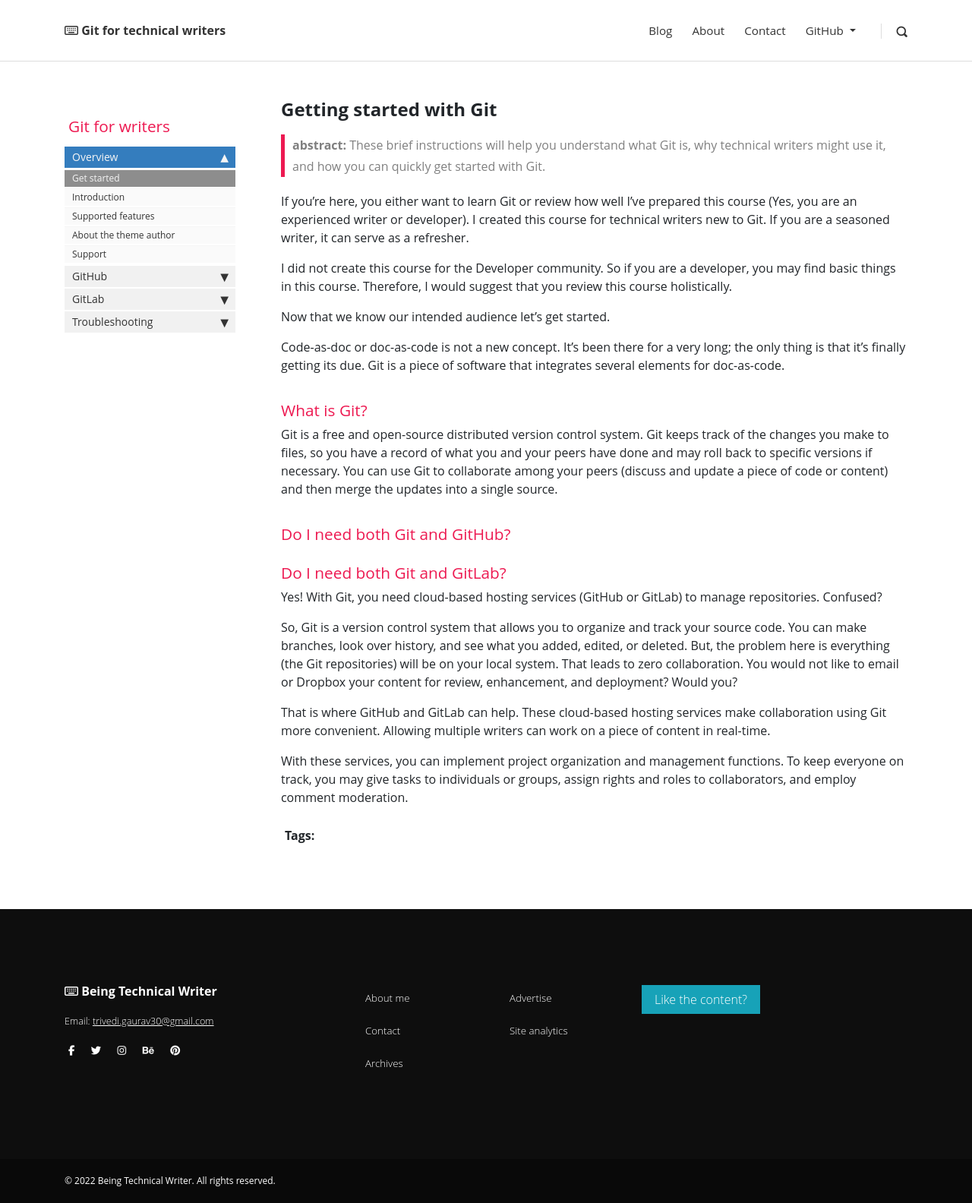
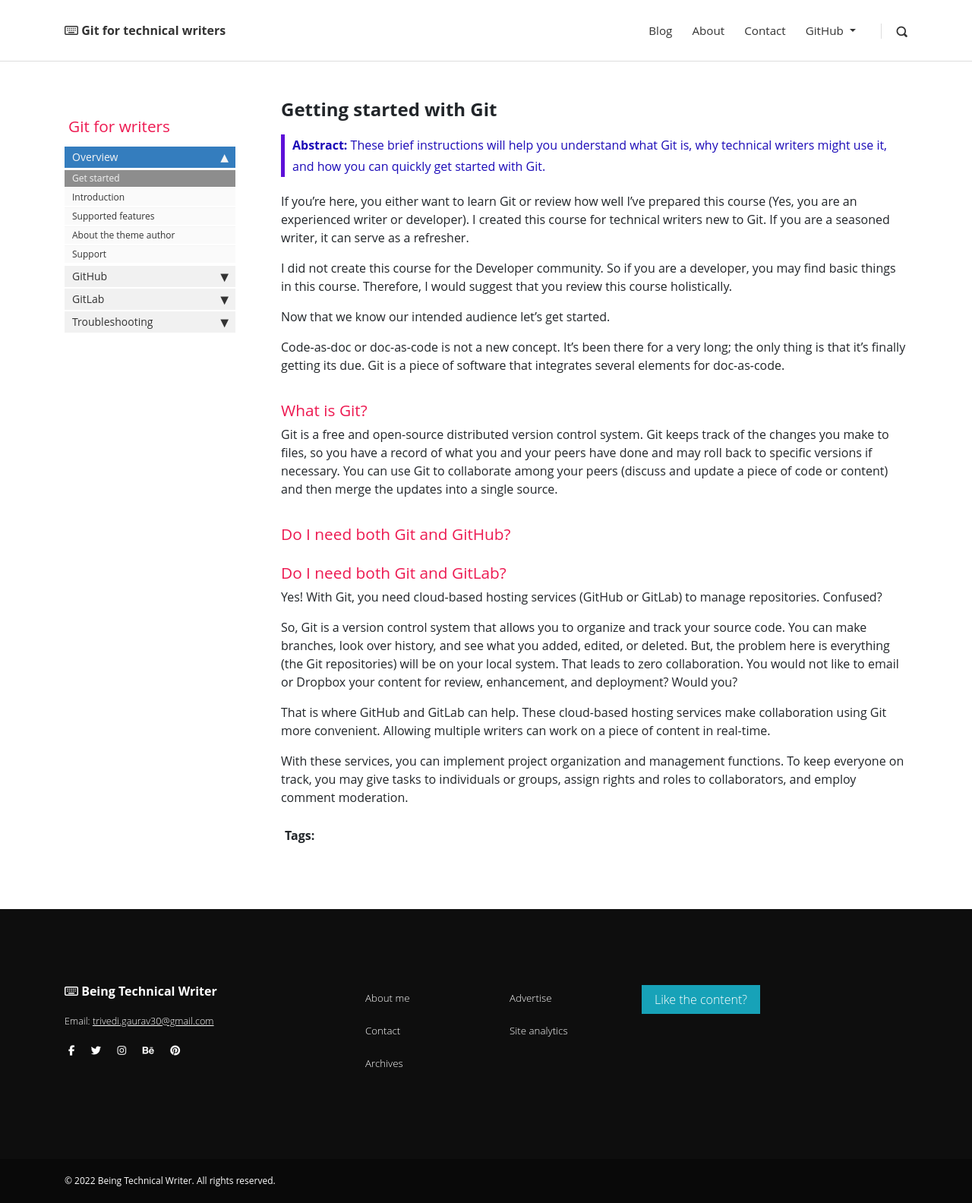
Before and after one commit to gautriv/gitfortechnicalwriters, a Jekyll site: the page built from index.md, in a window 1280 px wide. Shown: the whole page at 76% size. Built offline with Jekyll 4.4.1, drawn with Linux system fonts in a browser that asks for light colours; nearby versions of some CDN libraries; comment, search, counter and statistics services are not loaded.

Commit message:
updated page and settings

```diff
--- a/_includes/head.html
+++ b/_includes/head.html
@@ -20,9 +20,9 @@
 <link rel="stylesheet" href="https://beingtechnicalwriter.com/gitfortechnicalwriters/css/style.default.css" id="theme-stylesheet">
 
 <!-- Custom stylesheet - for your changes-->
-<link rel="stylesheet" href="https://beingtechnicalwriter.com/gitfortechnicalwriters/css/custom.css">
-<link rel="stylesheet" href="https://beingtechnicalwriter.com/gitfortechnicalwriters/css/customstyles.css">
-<link rel="stylesheet" href="https://beingtechnicalwriter.com/gitfortechnicalwriters/css/theme-blue.css">
+<link rel="stylesheet" href="/css/custom.css">
+<link rel="stylesheet" href="/css/customstyles.css">
+<link rel="stylesheet" href="/css/theme-blue.css">
 
 <!-- jQuery library -->
 <script src="https://cdnjs.cloudflare.com/ajax/libs/jquery/3.6.0/jquery.min.js"></script>
--- a/css/custom.css
+++ b/css/custom.css
@@ -172,12 +172,12 @@ button.btn {
   padding-left: 10px;
   font-size: 100%;
   color: rgb(28, 11, 184);
-  border-left: 3px solid #dedede;
+  border-left: 5px solid #5d10d8;
   margin: 20px 0;
 }
 
 .summary::before {
-  content: "abstract: " !important;
+  content: "Abstract: " !important;
   font-weight: 700;
 }
 
--- a/css/customstyles.css
+++ b/css/customstyles.css
@@ -89,17 +89,6 @@ margin-top: -40px
 
 .post-content ol li, .post-content ul li {
     margin: 10px 0px;
-}
-
-.pagesummary {
-    font-size:13px;
-    display:block;
-    margin-bottom:15px;
-    padding-left:20px;
-}
-
-.post-summary {
-    margin-bottom:12px;
 }
 
 .bs-example{
--- a/css/theme-blue.css
+++ b/css/theme-blue.css
@@ -1,8 +1,3 @@
-.summary {
-    color: #808080;
-    border-left: 5px solid #ED1951;
-    font-size:16px;
-}
 
 
 h3 {color: #ED1951; }
```
